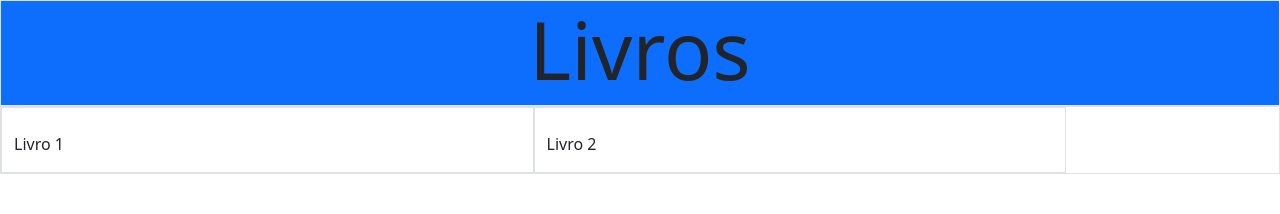
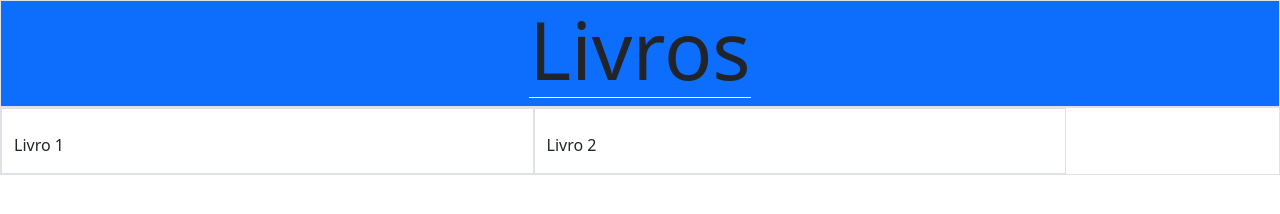
Before and after one commit to Caio1918/Atividade-DFE, a plain HTML site: page index.html in a window 1280 px wide. Drawn offline with nearby package versions, Linux system fonts and the light colour scheme.

Commit message:
Display inline-block e borda em baixo do elemento h1

```diff
--- a/index.html
+++ b/index.html
@@ -5,13 +5,18 @@
   <meta http-equiv="X-UA-Compatible" content="IE=edge">
   <meta name="viewport" content="width=device-width, initial-scale=1.0">
   <link href="https://cdn.jsdelivr.net/npm/bootstrap@5.3.3/dist/css/bootstrap.min.css" rel="stylesheet" integrity="sha384-QWTKZyjpPEjISv5WaRU9OFeRpok6YctnYmDr5pNlyT2bRjXh0JMhjY6hW+ALEwIH" crossorigin="anonymous">
+  <style>
+    h1{
+      display: inline-block;
+    }
+  </style>
   <title>Pagina</title>
 </head>
 <body>
   <div class="container-fluid bg-primary text-center" >
     <div class="row">
       <div class="col-12 border">
-        <h1 class="display-1">Livros</h1>
+        <h1 class="display-1 border-bottom border-light">Livros</h1>
       </div>
     </div>
   </div>
```
